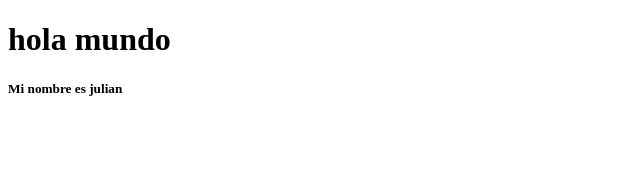
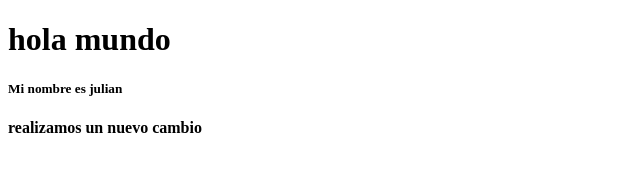
Before and after one commit to julian192004/Ejercicio_git, a plain HTML site: page index.html in a window 1280 px wide. Shown: the whole page, without its empty margins (0-640 px from the left). Drawn offline with Linux system fonts and the light colour scheme.

Commit message:
agregamos un nuevo cambio en h4>

```diff
--- a/index.html
+++ b/index.html
@@ -9,5 +9,8 @@
     <h1> hola mundo</h1>
 
     <h5> Mi nombre es julian</h5>
+
+    <h4> realizamos un nuevo cambio</h4>
+
 </body>
 </html>
```
